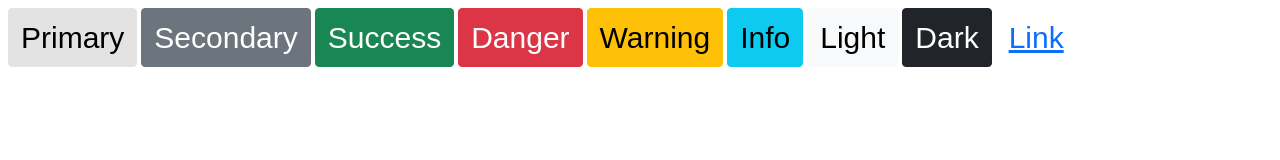
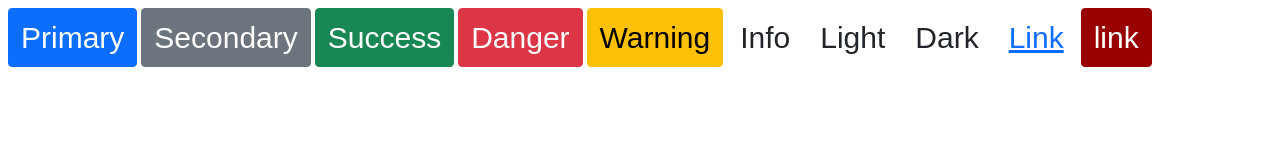
Before and after one commit to ShouShouRen/bootstrap-5-npm, a website built with webpack: page src/index.html in a window 1280 px wide. Built offline with nearby package versions, Linux system fonts and the light colour scheme.

Commit message:
remove / add color

```diff
--- a/src/_custom.scss
+++ b/src/_custom.scss
@@ -19,15 +19,24 @@ $btn-font-size: 30px;
 
 @import "../node_modules/bootstrap/scss/mixins";
 
-$theme-colors: (
-    "primary" : #e3e3e3,
-    "secondary" : $secondary,
-    "success" : $success,
-    "info" : $info,
-    "warning" : $warning,
-    "danger" : $danger,
-    "light" : $light,
-    "dark" : $dark
+// $theme-colors: (
+//     "primary" : #e3e3e3,
+//     "secondary" : $secondary,
+//     "success" : $success,
+//     "info" : $info,
+//     "warning" : $warning,
+//     "danger" : $danger,
+//     "light" : $light,
+//     "dark" : $dark
+// );
+
+// 新增
+$custom-colors: (
+    "xxx-color":#900,
 );
+$theme-colors: map-merge($theme-colors, $custom-colors );
+
+// 移除
+$theme-colors: map-remove($theme-colors, "info", "light", "dark" );
 
 @import "../node_modules/bootstrap/scss/buttons";
--- a/src/index.html
+++ b/src/index.html
@@ -17,5 +17,7 @@
   <button type="button" class="btn btn-dark">Dark</button>
 
   <button type="button" class="btn btn-link">Link</button>
+
+  <button type="button" class="btn btn-xxx-color">link</button>
 </body>
 </html>
```
